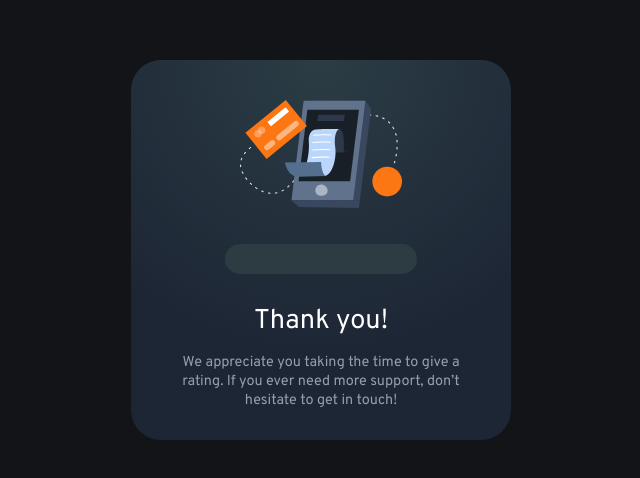
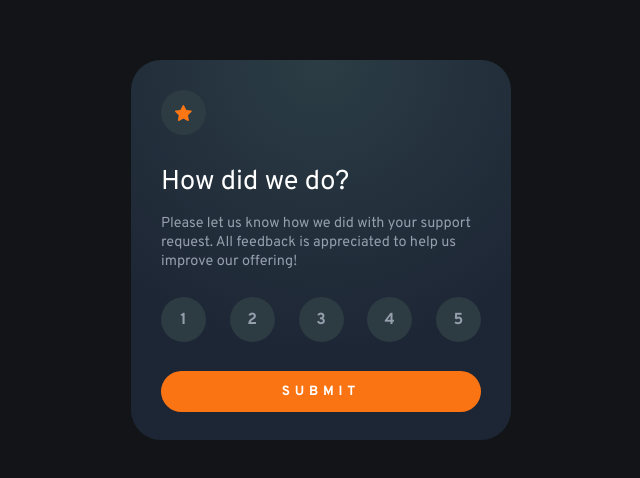
Before and after one commit to Mamouty/interactive-rating-component-react, a React (Vite) app: page / in a window 1280 px wide. Shown: the part 150-628 px from the top of the page, without its empty margins (319-959 px from the left). Built offline with nearby package versions, Linux system fonts and the light colour scheme.

Commit message:
Generate the li elements using the map() function
In the IRChoice.jsx component generate the <CircularLi /> components using the map() function on an array of numbers.

```diff
--- a/src/components/InteractiveRating-styled-components/IRChoice.jsx
+++ b/src/components/InteractiveRating-styled-components/IRChoice.jsx
@@ -1,8 +1,23 @@
 import styled, {css} from "styled-components";
 import Card from "./IRCard";
 
+function CreateList(props) {
+    const choose = (e, key) => {
+        console.log(e);
+        console.log(key);
+    }
+
+    return(
+        <CircularLi onClick={event => choose(event, props.key)}>{props.value}</CircularLi>
+    );
+};
 
 function IRChoice() {
+    const list = [1, 2, 3, 4, 5];
+    const listItems = list.map((number) =>
+        <CreateList key={number.toString()} id={number.toString()} value={number} />
+    );
+
     return(
         <ChoiceSide>
             <CircularDiv>
@@ -11,11 +26,7 @@ function IRChoice() {
             <h1>How did we do?</h1>
             <p>Please let us know how we did with your support request. All feedback is appreciated to help us improve our offering!</p>
             <ol>
-                <CircularLi>1</CircularLi>
-                <CircularLi>2</CircularLi>
-                <CircularLi>3</CircularLi>
-                <CircularLi>4</CircularLi>
-                <CircularLi>5</CircularLi>
+                {listItems}
             </ol>
             <Button>SUBMIT</Button>
         </ChoiceSide>
--- a/src/components/InteractiveRating.jsx
+++ b/src/components/InteractiveRating.jsx
@@ -6,8 +6,8 @@ import IRThanks from "./InteractiveRating-styled-components/IRThanks";
 function InteractiveRating() {
     return (
         <Main>
-            {/* <IRChoice/> */}
-            <IRThanks />
+            <IRChoice/>
+            {/* <IRThanks /> */}
         </Main>
     );
 }
```
